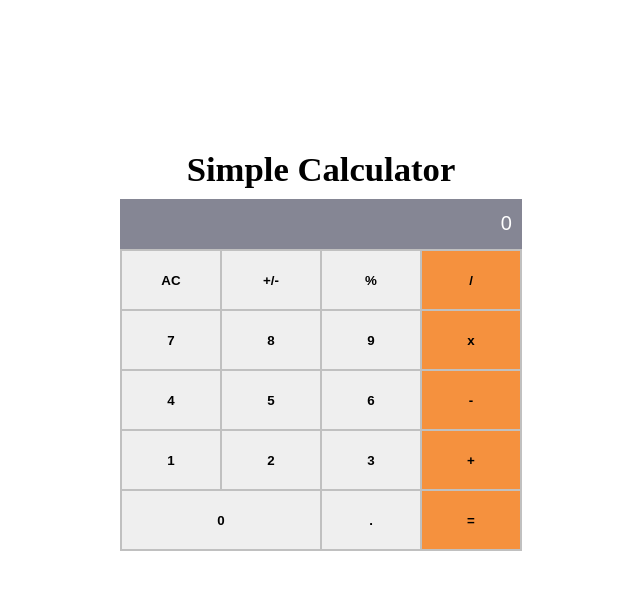
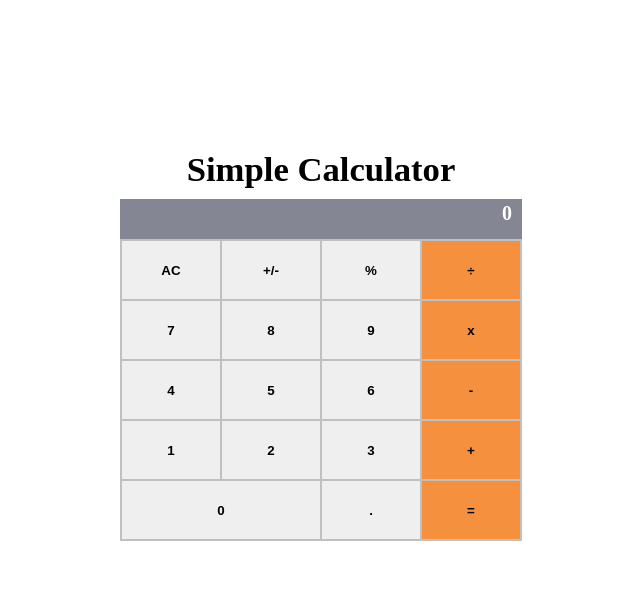
Before and after one commit to MenendezON/math-magicians, a React (Create React App) app: page / in a window 1280 px wide. Shown: the top 590 px of the page, without its empty margins (319-959 px from the left). Built offline with nearby package versions, Linux system fonts and the light colour scheme.

Commit message:
Update src folder

```diff
--- a/src/App.css
+++ b/src/App.css
@@ -23,13 +23,13 @@ table {
 
 caption {
   background-color: #858694;
-  height: 50px;
+  height: 40px;
 }
 
-caption > input {
+caption > .input {
   text-align: end;
   width: 95%;
-  height: 40px;
+  height: 30px;
   margin: 3px 0;
   font-size: 15pt;
   background-color: #858694;
@@ -55,7 +55,7 @@ caption > input {
   width: 200px;
 }
 
-.showKeypad > button[value="/"],
+.showKeypad > button[value="÷"],
 .showKeypad > button[value="x"],
 .showKeypad > button[value="-"],
 .showKeypad > button[value="+"],
--- a/src/components/Calculator.js
+++ b/src/components/Calculator.js
@@ -1,33 +1,32 @@
-import React, { Component } from 'react';
+import React, { useState } from 'react';
+import Keys from './button';
 import calculate from '../logic/calculate';
-import Display from './display';
-import Keypad from './keypad';
 
-export default class Calculator extends Component {
-  constructor(props) {
-    super(props);
-    this.state = {
-      total: '0',
-      next: null,
-    };
+const Calculator = () => {
+  const [showInput, setShowInput] = useState({
+    total: 0,
+    next: null,
+    operation: null,
+  });
 
-    this.handleClick = this.handleClick.bind(this);
-  }
+  const handleClick = (key) => {
+    const calc = calculate(showInput, key);
+    setShowInput(calc);
+  };
+  return (
+    <table>
+      <caption>
+        <p className="input">
+          {showInput.total}
+          {' '}
+          {showInput.operation}
+          {' '}
+          {showInput.next}
+        </p>
+      </caption>
+      <Keys click={handleClick} />
+    </table>
+  );
+};
 
-  handleClick(e) {
-    this.setState((state) => (calculate(state, e.target.innerText)));
-  }
-
-  render() {
-    const { total, next } = this.state;
-    let result = '0';
-    result = next || total;
-
-    return (
-      <table>
-        <Display result={result} />
-        <Keypad handleClick={this.handleClick} />
-      </table>
-    );
-  }
-}
+export default Calculator;
--- a/src/components/button.js
+++ b/src/components/button.js
@@ -1,23 +1,29 @@
-/* eslint-disable react/prop-types */
-/* eslint-disable react/destructuring-assignment */
-/* eslint-disable react/prefer-stateless-function */
 import React from 'react';
+import PropTypes from 'prop-types';
 
-export default class Button extends React.Component {
-  constructor(props) {
-    super(props);
-    this.handleClick = this.handleClick.bind(this);
-  }
+const Keys = ({ click }) => {
+  const keys = [
+    'AC', '+/-', '%', '÷', '7', '8', '9', 'x', '4', '5', '6', '-', '1', '2', '3', '+', '0', '.', '=',
+  ];
 
-  handleClick() {
-    this.props.handleClick(this.props.value);
-  }
+  return (
+    <div className="showKeypad">
+      {keys.map((key) => (
+        <button
+          key={key}
+          type="button"
+          value={key}
+          onClick={() => click(key)}
+        >
+          {key}
+        </button>
+      ))}
+    </div>
+  );
+};
 
-  render() {
-    return (
-      <button type="button" value={this.props.value} onClick={this.props.handleClick}>
-        {this.props.value}
-      </button>
-    );
-  }
-}
+Keys.propTypes = {
+  click: PropTypes.func.isRequired,
+};
+
+export default Keys;
--- a/src/components/display.js
+++ /dev/null
@@ -1,16 +0,0 @@
-/* eslint-disable react/destructuring-assignment */
-/* eslint-disable react/prop-types */
-/* eslint-disable react/prefer-stateless-function */
-import React from 'react';
-
-class Display extends React.Component {
-  render() {
-    return (
-      <caption>
-        <input type="text" value={this.props.result} disabled />
-      </caption>
-    );
-  }
-}
-
-export default Display;
--- a/src/components/keypad.js
+++ /dev/null
@@ -1,22 +0,0 @@
-/* eslint-disable react/prop-types */
-/* eslint-disable react/no-unused-state */
-/* eslint-disable react/destructuring-assignment */
-/* eslint-disable react/prefer-stateless-function */
-import React from 'react';
-import Button from './button';
-
-class Keypad extends React.Component {
-  render() {
-    const items = ['AC', '+/-', '%', '/', '7', '8', '9', 'x', '4', '5', '6', '-', '1', '2', '3', '+', '0', '.', '='];
-
-    return (
-      <div className="showKeypad">
-        {items.map((item) => (
-          <Button key={item} handleClick={this.props.handleClick} value={item} />
-        ))}
-      </div>
-    );
-  }
-}
-
-export default Keypad;
```
